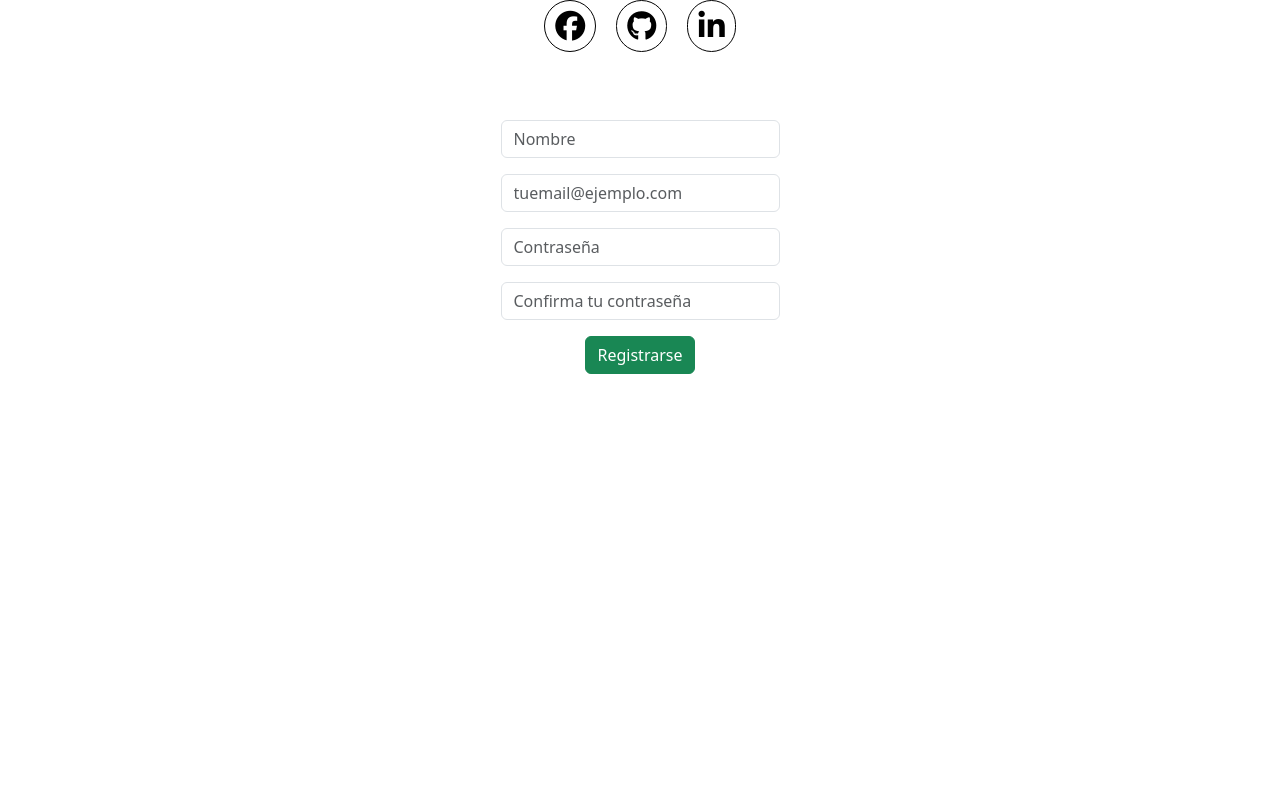
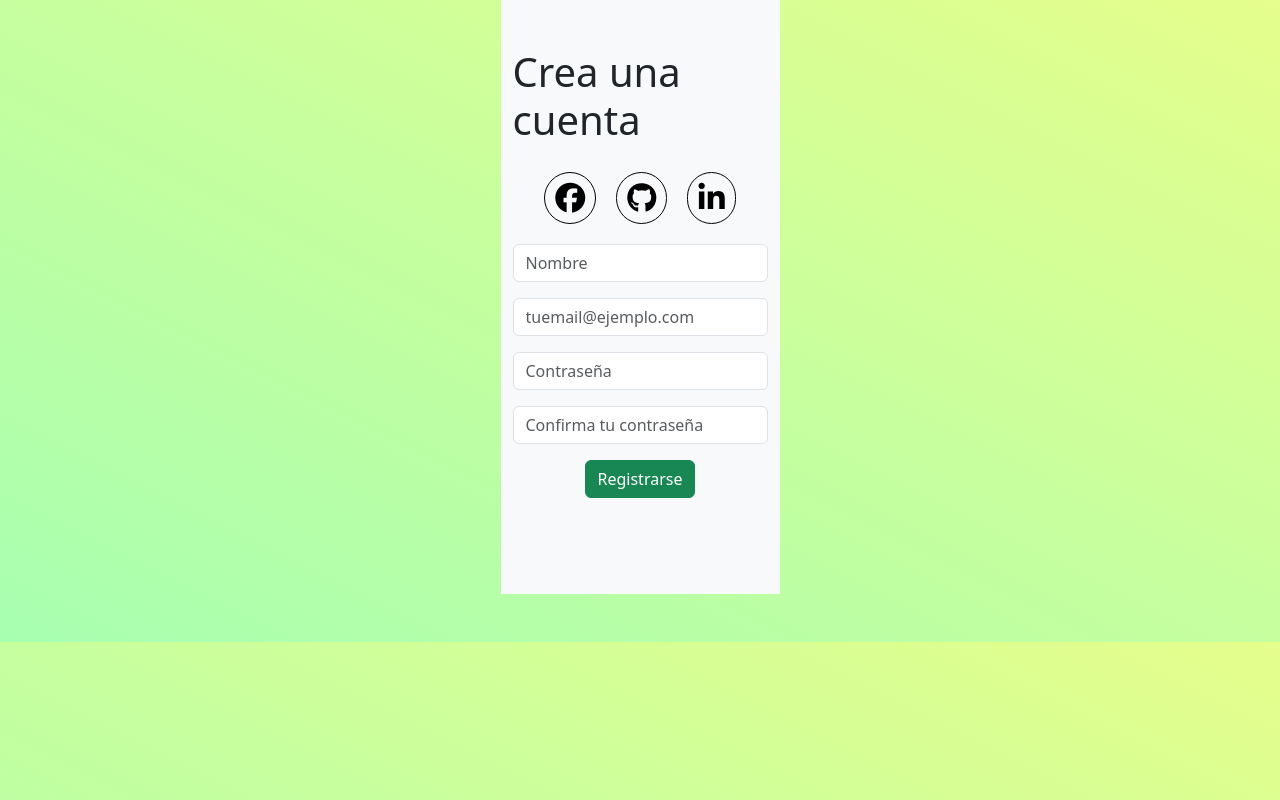
Before and after one commit to Klauditha/desafio2_componentesyeventos, a React (Vite) app: page / in a window 1280 px wide. Built offline with nearby package versions, Linux system fonts and the light colour scheme.

Commit message:
Se agrega background-color al body

```diff
--- a/index.html
+++ b/index.html
@@ -3,6 +3,7 @@
   <head>
     <meta charset="UTF-8" />
     <meta name="viewport" content="width=device-width, initial-scale=1.0" />
+    <link rel="stylesheet" href="./src/index.css">
     <title>Vite + React</title>
   </head>
   <body>
--- a/src/App.jsx
+++ b/src/App.jsx
@@ -6,8 +6,8 @@ import Registro from "./components/Registro/Registro";
 const App = () => {
   return (
     <div className="container">
+
       <Registro />
-      <Formulario />
     </div>
   )
 }
--- a/src/components/Formulario/Formulario.jsx
+++ b/src/components/Formulario/Formulario.jsx
@@ -5,7 +5,7 @@ import Form from 'react-bootstrap/Form';
 function Formulario() {
     return (
         <>
-            <Form className='justify-content-center align-content-center text-center m-lg-5 w-25'>
+            <Form className='justify-content-center align-content-center text-center mb-5'>
 
                 <Form.Group className="mb-3" controlId="formBasicName">
                     <Form.Control type="text" placeholder="Nombre" />
--- a/src/components/Registro/Registro.jsx
+++ b/src/components/Registro/Registro.jsx
@@ -1,16 +1,19 @@
 import SocialButton from "../SocialButton/SocialButton";
+import Formulario from "../Formulario/Formulario";
 import "./Registro.css";
 import Container from "react-bootstrap/Container";
 
 const Registro = () => {
   return (
     <>
-      <Container>
+      <Container className="pt-5 pl-2 pr-2 bg-light w-25 mb-5 pb-5">
+        <h1>Crea una cuenta</h1>
         <div id="seccionIconos">
           <SocialButton icono="fa-brands fa-facebook" />
           <SocialButton icono="fa-brands fa-github" />
           <SocialButton icono="fa-brands fa-linkedin-in" />
         </div>
+        <Formulario />
       </Container>
     </>
   );
--- a/src/index.css
+++ b/src/index.css
@@ -6,3 +6,7 @@
     align-items: center;
 
 }
+
+body {
+    background: linear-gradient(to top right, #A7FFB0, #E5FE8C);
+}
```
Also changed, not shown: src/components/Registro/Registro.css (+6 -6 lines), src/App.css (line endings or trailing spaces).
